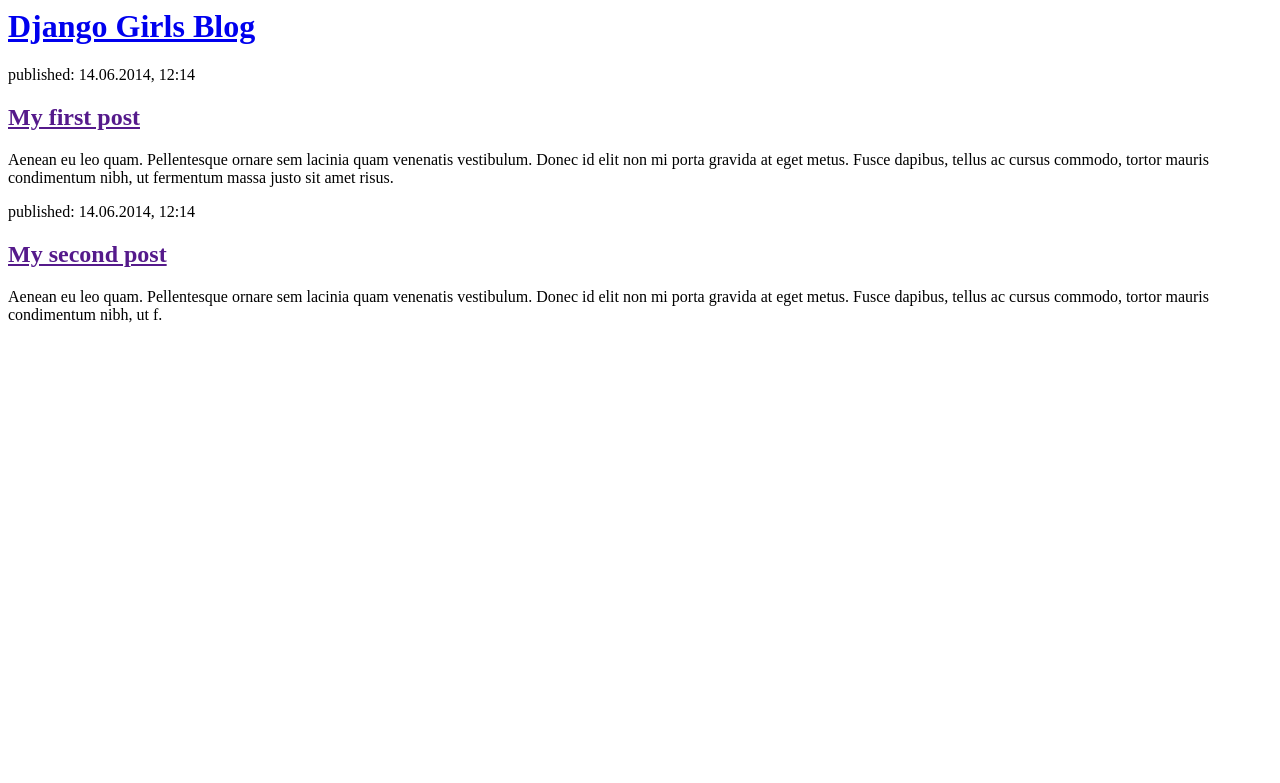
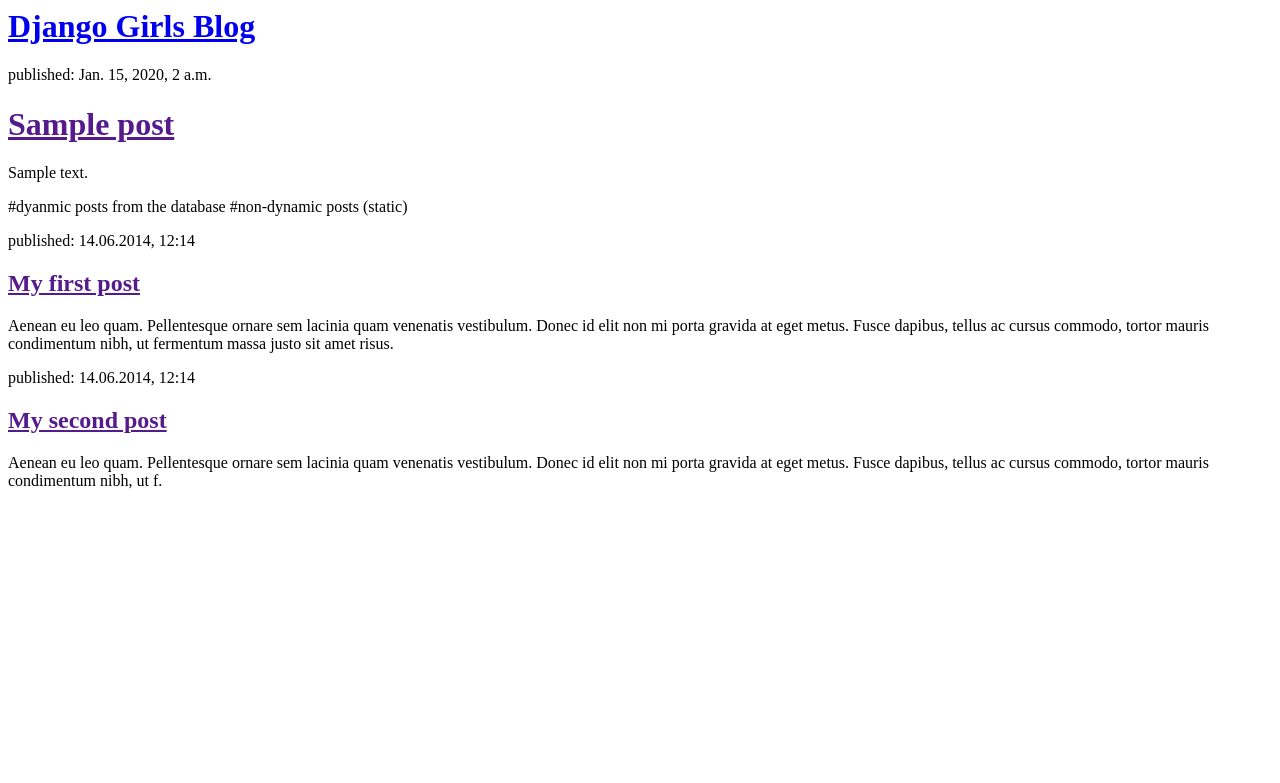
Before and after one commit to hollycheek/my-first-blog, a Django app: template blog/templates/blog/post_list.html in a window 1280 px wide. Shown: the top 783 px of the page. Run offline with Django 3.2, Linux system fonts and the light colour scheme; the template is opened without the code that fills it: values that come from a table or form of the project are taken from there, others are empty; tables that the repository leaves empty hold one stand-in row (values such as "Sample post").

Commit message:
added django template

```diff
--- a/blog/templates/blog/post_list.html
+++ b/blog/templates/blog/post_list.html
@@ -7,6 +7,15 @@
             <h1><a href="/">Django Girls Blog</a></h1>
         </div>
 
+{% for post in posts %}
+    <div>
+        <p>published: {{ post.published_date }}</p>
+        <h1><a href="">{{ post.title }}</a></h1>
+        <p>{{ post.text|linebreaksbr }}</p>
+    </div>
+{% endfor %} #dyanmic posts from the database
+
+#non-dynamic posts (static)
         <div>
             <p>published: 14.06.2014, 12:14</p>
             <h2><a href="">My first post</a></h2>
--- a/blog/views.py
+++ b/blog/views.py
@@ -1,5 +1,7 @@
 from django.shortcuts import render
+from django.utils import timezone
+from .models import Post
 
-# Create your views here.
 def post_list(request):
-    return render(request, 'blog/post_list.html')
+    posts = Post.objects.filter(published_date__lte=timezone.now()).order_by('published_date')
+    return render(request, 'blog/post_list.html', {'posts': posts})
```
